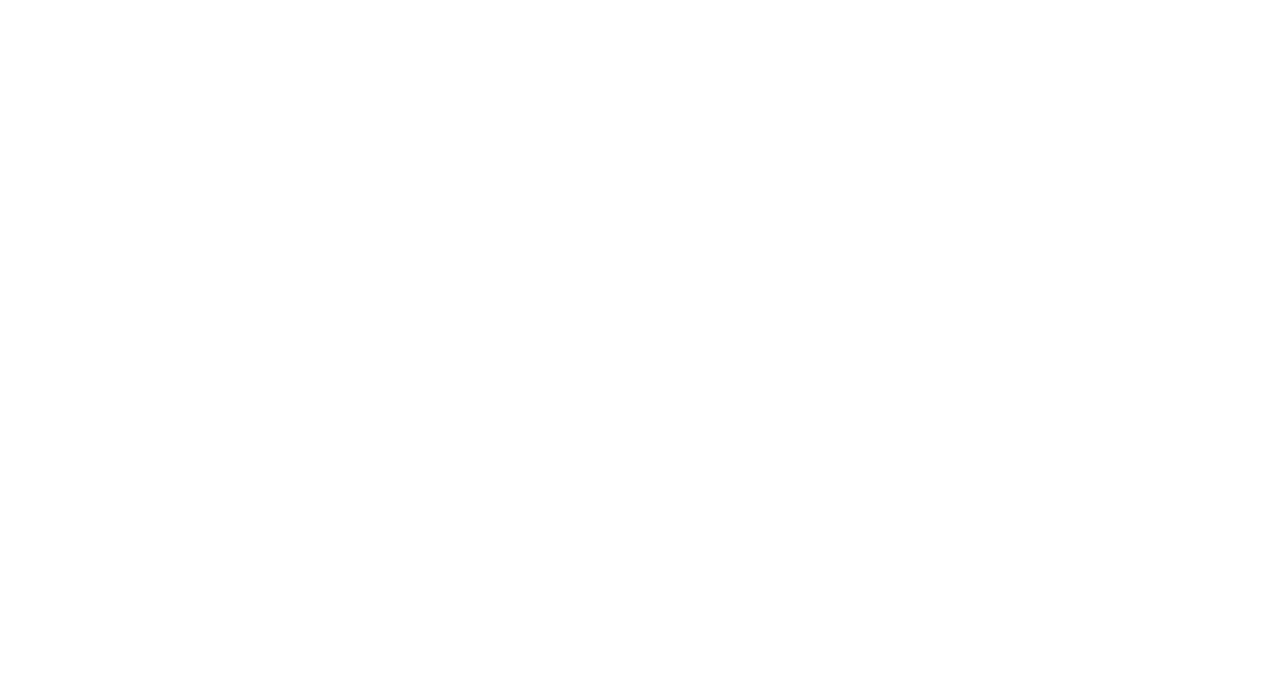
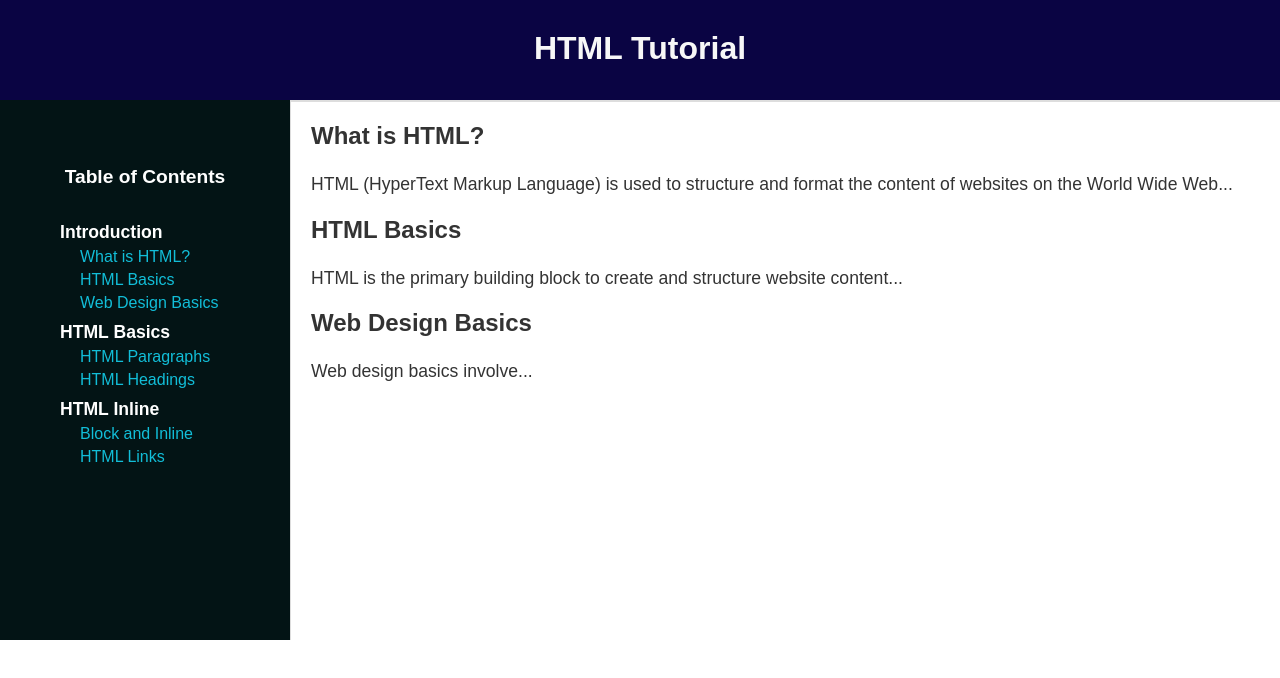
Before and after one commit to NadiaNoori/technical_documentation, a plain HTML site: page index.html in a window 1280 px wide. Drawn offline with Linux system fonts and the light colour scheme.

Commit message:
add css file

```diff
--- a/index.html
+++ b/index.html
@@ -3,9 +3,57 @@
 <head>
     <meta charset="UTF-8">
     <meta name="viewport" content="width=device-width, initial-scale=1.0">
-    <title>Technical Documentation</title>
+    <title>HTML Tutorial</title>
+    <link rel="stylesheet" href="style.css">
 </head>
 <body>
+    <header>
+        <h1>HTML Tutorial</h1>
+    </header>
+    <div class="container">
+        <nav class="sidebar">
+            <h2>Table of Contents</h2>
+            <ul>
+                <li><br>
+                    <strong>Introduction</strong>
+                    <ul>
+                        <li><a href="#what-is-html">What is HTML?</a></li>
+                        <li><a href="#html-basics">HTML Basics</a></li>
+                        <li><a href="#web-design-basics">Web Design Basics</a></li>
+                    </ul>
+                </li>
+                <li>
+                    <strong>HTML Basics</strong>
+                    <ul>
+                        <li><a href="#html-paragraphs">HTML Paragraphs</a></li>
+                        <li><a href="#html-headings">HTML Headings</a></li>
+                    </ul>
+                </li>
+                <li>
+                    <strong>HTML Inline</strong>
+                    <ul>
+                        <li><a href="#block-and-inline">Block and Inline</a></li>
+                        <li><a href="#html-links">HTML Links</a></li>
+                    </ul>
+                </li>
+            </ul>
+        </nav>
 
+        <main class="content">
+            <section id="what-is-html">
+                <h2>What is HTML?</h2>
+                <p>HTML (HyperText Markup Language) is used to structure and format the content of websites on the World Wide Web...</p>
+            </section>
+            <section id="html-basics">
+                <h2>HTML Basics</h2>
+                <p>HTML is the primary building block to create and structure website content...</p>
+            </section>
+            <section id="web-design-basics">
+                <h2>Web Design Basics</h2>
+                <p>Web design basics involve...</p>
+            </section>
+            <!-- Additional sections go here -->
+        </main>
+    </div>
 </body>
 </html>
--- /dev/null
+++ b/style.css
@@ -0,0 +1,111 @@
+/* General Styles */
+body {
+    font-family: Arial, sans-serif;
+    margin: 0;
+    padding: 0;
+    color: #333;
+}
+
+header {
+    background-color: #0a0443;
+    padding: 10px 20px;
+    text-align: center;
+    border-bottom: 2px solid #ddd;
+    color: #f7f7f7;
+    height: 60px;
+    padding-top: 30px;
+}
+
+h1 {
+    margin: 0;
+    font-size: 2em;
+}
+
+/* Container */
+.container {
+    display: flex;
+}
+
+/* Sidebar */
+.sidebar {
+    width: 250px;
+    padding: 20px;
+    background-color: #031415;
+    border-right: 1px solid #ddd;
+    height: 500px;
+    margin-top: -2px;
+}
+
+.sidebar h2 {
+    font-size: 1.2em;
+    margin-bottom: 10px;
+    color: white;
+    text-align: center;
+    padding-top: 30px;
+}
+
+.sidebar ul {
+    list-style-type: none;
+    padding: 0;
+}
+
+.sidebar ul li {
+    margin-bottom: 10px;
+}
+
+.sidebar ul li strong {
+    font-size: 1.1em;
+    color: white;
+    margin-left: 40px;
+}
+
+.sidebar ul li ul {
+    margin-top: 5px;
+    padding-left: 15px;
+}
+
+.sidebar ul li ul li {
+    margin-bottom: 5px;
+}
+
+.sidebar ul li a {
+    text-decoration: none;
+    color: #12bed8;
+    font-size: 1em;
+    margin-left: 45px;
+}
+
+.sidebar ul li a:hover {
+    text-decoration: underline;
+}
+
+/* Content Area */
+.content {
+    flex-grow: 1;
+    padding: 20px;
+    background-color: #fff;
+}
+
+.content h2 {
+    color: #333;
+    font-size: 1.5em;
+    margin-top: 0;
+}
+
+.content p {
+    font-size: 1.1em;
+    line-height: 1.6em;
+}
+
+/* Responsive Styles */
+@media (max-width: 768px) {
+    .container {
+        flex-direction: column;
+    }
+
+    .sidebar {
+        width: 100%;
+        border-right: none;
+        border-bottom: 1px solid #ddd;
+    }
+}
```
